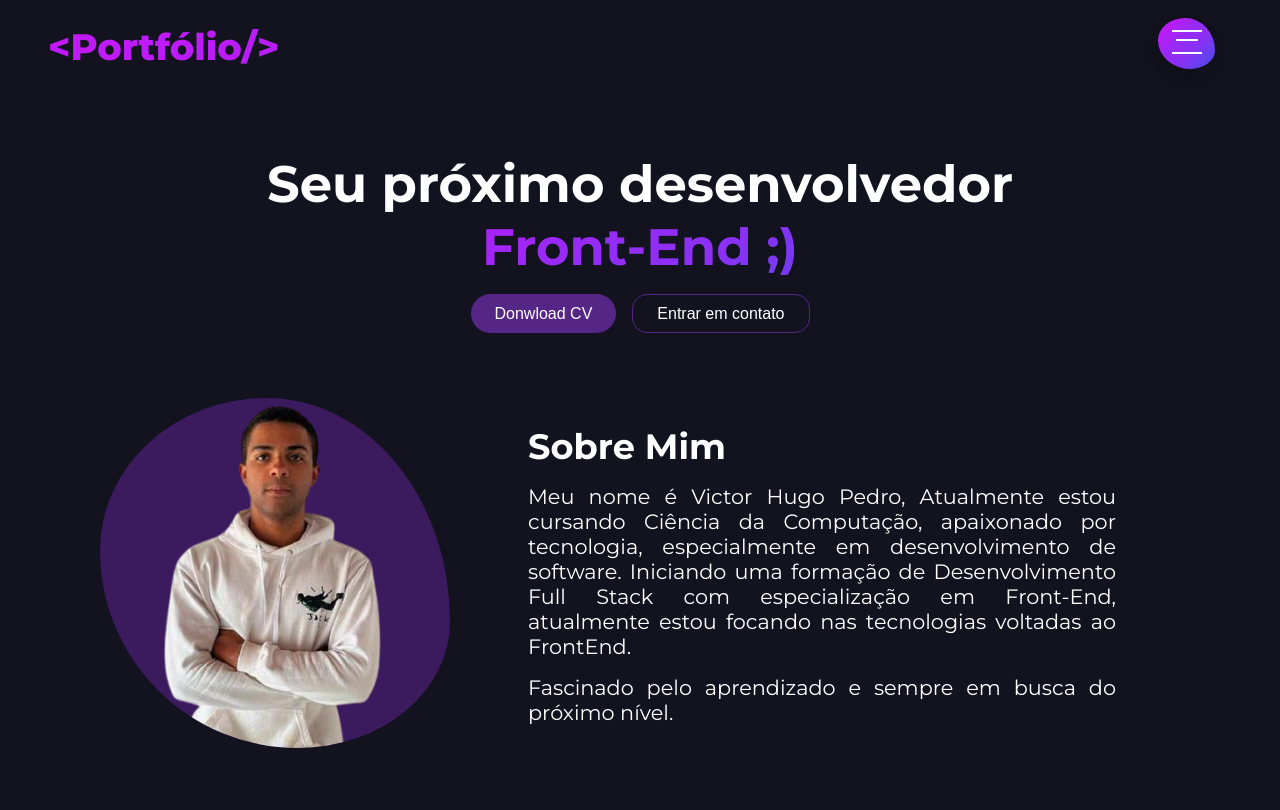
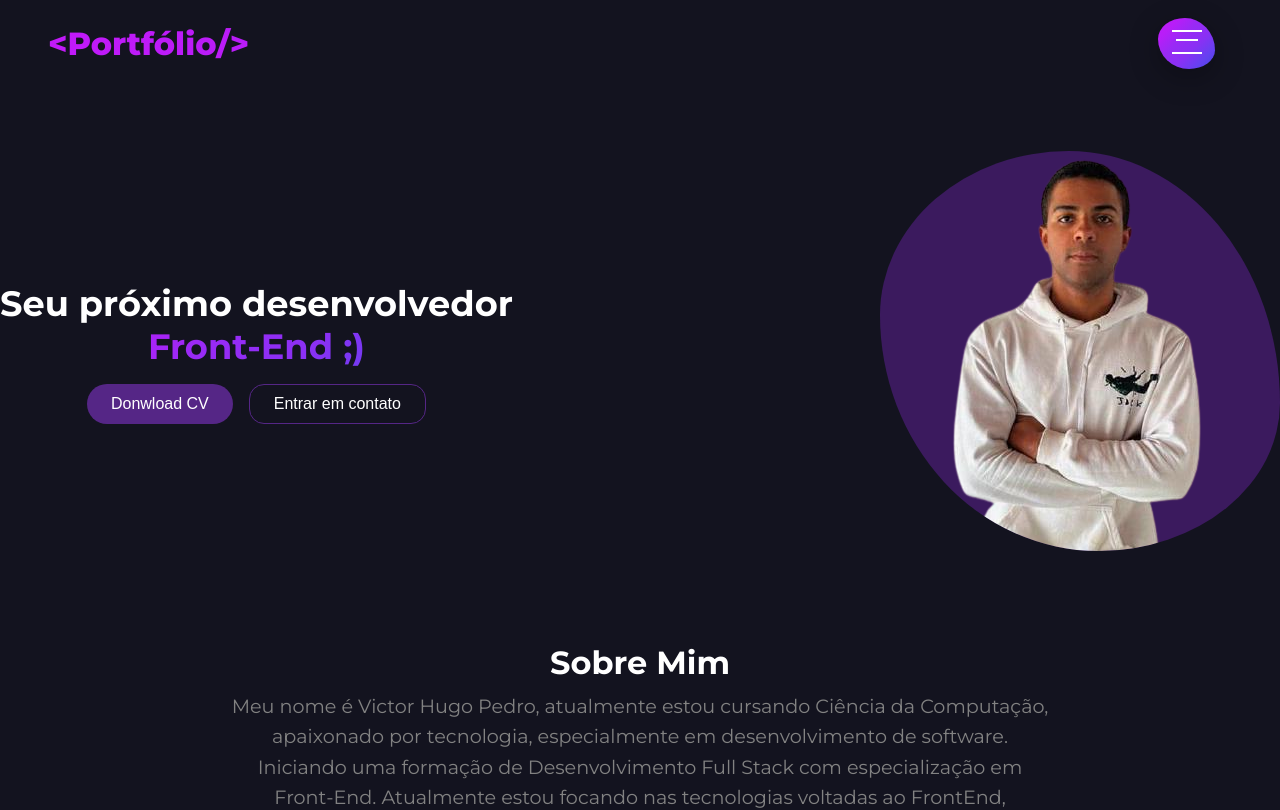
Before and after one commit to devpdro/portfolio-2.0, a React (Create React App) app: page / in a window 1280 px wide. Shown: the top 810 px of the page. Built offline with nearby package versions, Linux system fonts and the light colour scheme.

Commit message:
style: fixing layout

```diff
--- a/src/App.js
+++ b/src/App.js
@@ -1,14 +1,16 @@
 import Header from "./components/layout/Header";
 import Navbar from "./components/layout/Navbar";
-import About from "./components/layout/About"
+import About from "./components/layout/About";
+import Skills from "./components/layout/Skills";
 
 function App() {
   return (
-    <div>
+    <main>
       <Navbar />
       <Header />
       <About />
-    </div>
+      <Skills />
+    </main>
   );
 }
 
--- a/src/components/layout/About.js
+++ b/src/components/layout/About.js
@@ -1,24 +1,21 @@
 import styles from "../../styles/layout/About.module.scss";
-
-import Image from "../../assets/post1.png";
 
 function About() {
   return (
-    <section className={styles.container}>
+    <section className={styles.box}>
+      <div className={styles.container}>
         <div className={styles.box_container}>
-        <div className={styles.img_box}>
-          <img className={styles.img} src={Image} alt="Foto minha" />
-        </div>
           <div className={styles.text_box}>
             <h1>Sobre Mim</h1>
             <p>
-            Meu nome é Victor Hugo Pedro, Atualmente estou cursando Ciência da
+              Meu nome é Victor Hugo Pedro, atualmente estou cursando Ciência da
               Computação, apaixonado por tecnologia, especialmente em
               desenvolvimento de software. Iniciando uma formação de
-            Desenvolvimento Full Stack com especialização em Front-End,
-            atualmente estou focando nas tecnologias voltadas ao FrontEnd.
+              Desenvolvimento Full Stack com especialização em Front-End.
+              Atualmente estou focando nas tecnologias voltadas ao FrontEnd,
+              fascinado pelo aprendizado e sempre em busca do próximo nível.
             </p>
-          <p>Fascinado pelo aprendizado e sempre em busca do próximo nível.</p>
+          </div>
         </div>
       </div>
     </section>
--- a/src/components/layout/Header.js
+++ b/src/components/layout/Header.js
@@ -1,15 +1,26 @@
-import styles from "../../styles/layout/Header.module.scss"
+import styles from "../../styles/layout/Header.module.scss";
+
+import Image from "../../assets/post1.png";
 
 function Header() {
   return (
     <header className={styles.container}>
       <div className={styles.box_container}>
         <div className={styles.text_box}>
-          <h2>Seu próximo desenvolvedor <span>Front-End ;{")"}</span></h2>
+          <h2>
+            Seu próximo desenvolvedor <span>Front-End ;{")"}</span>
+          </h2>
           <div>
             <input className={styles.cv} type="submit" value="Donwload CV" />
-            <input className={styles.contact} type="submit" value="Entrar em contato" />
+            <input
+              className={styles.contact}
+              type="submit"
+              value="Entrar em contato"
+            />
           </div>
+        </div>
+        <div className={styles.img_box}>
+          <img className={styles.img} src={Image} alt="Foto minha" />
         </div>
       </div>
     </header>
--- /dev/null
+++ b/src/components/layout/Skills.js
@@ -0,0 +1,13 @@
+import styles from "../../styles/layout/Skills.module.scss";
+
+function Skills() {
+  return (
+    <section>
+      <div>
+        <h1>Habilidades</h1>
+      </div>
+    </section>
+  );
+}
+
+export default Skills;
--- a/src/styles/layout/About.module.scss
+++ b/src/styles/layout/About.module.scss
@@ -1,55 +1,25 @@
 .container {
   max-width: 1080px;
   margin: 0 auto;
-  margin-top: 2.7rem;
   .box_container {
     display: flex;
-    justify-content: space-between;
+    justify-content: center;
     align-items: center;
+    margin: 5.8rem 0 6rem 0;
     .text_box {
-      text-align: justify;
-      padding: 3rem 4rem 3rem 3rem;
-      max-width: 700px;
+      padding: 0 8rem;
+      line-height: 1.9rem;
       h1 {
-        font-size: 2.2rem;
+        text-align: center;
+        font-size: 2rem;
         font-family: "Montserrat", sans-serif;
       }
       p {
-        padding-top: 1rem;
-        font-size: 1.3rem;
+        padding-top: 0.8rem;
+        color: #828282;
+        text-align: center;
+        font-size: 1.2rem;
         font-family: "Montserrat", sans-serif;
-      }
-    }
-    .img_box {
-      .img {
-        width: 350px;
-        height: 350px;
-        background-color: #3b1a5e;
-        animation: border-transform 7s linear infinite;
-        @keyframes border-transform {
-          0%,
-          100% {
-            border-radius: 63% 37% 54% 46% / 55% 48% 52% 45%;
-          }
-          14% {
-            border-radius: 40% 60% 54% 46% / 49% 60% 40% 51%;
-          }
-          28% {
-            border-radius: 54% 46% 38% 62% / 49% 70% 30% 51%;
-          }
-          42% {
-            border-radius: 61% 39% 55% 45% / 61% 38% 62% 39%;
-          }
-          56% {
-            border-radius: 61% 39% 67% 33% / 70% 50% 50% 30%;
-          }
-          70% {
-            border-radius: 50% 50% 34% 66% / 56% 68% 32% 44%;
-          }
-          84% {
-            border-radius: 46% 54% 50% 50% / 35% 61% 39% 65%;
-          }
-        }
       }
     }
   }
--- a/src/styles/layout/Header.module.scss
+++ b/src/styles/layout/Header.module.scss
@@ -1,16 +1,15 @@
 .container {
-  max-width: 1080px;
+  max-width: 1280px;
   margin: 0 auto;
   .box_container {
     display: flex;
-    justify-content: center;
+    justify-content: space-between;
     align-items: center;
-    margin-top: 3.7rem;
+    margin: 4rem 0 5rem 0;
     .text_box {
       font-family: "Montserrat", sans-serif;
       h2 {
-        font-size: 3.2rem;
-        color: #fff;
+        font-size: 2.2rem;
         span {
           text-align: center;
           display: block;
@@ -32,7 +31,6 @@
         padding-top: 1rem;
         display: flex;
         justify-content: center;
-        font-family: "Montserrat", sans-serif;
         .cv {
           background-color: #552686;
           border: none;
@@ -54,5 +52,36 @@
         }
       }
     }
+    .img_box {
+      .img {
+        width: 400px;
+        background-color: #3b1a5e;
+        animation: border-transform 7s linear infinite;
+        @keyframes border-transform {
+          0%,
+          100% {
+            border-radius: 63% 37% 54% 46% / 55% 48% 52% 45%;
+          }
+          14% {
+            border-radius: 40% 60% 54% 46% / 49% 60% 40% 51%;
+          }
+          28% {
+            border-radius: 54% 46% 38% 62% / 49% 70% 30% 51%;
+          }
+          42% {
+            border-radius: 61% 39% 55% 45% / 61% 38% 62% 39%;
+          }
+          56% {
+            border-radius: 61% 39% 67% 33% / 70% 50% 50% 30%;
+          }
+          70% {
+            border-radius: 50% 50% 34% 66% / 56% 68% 32% 44%;
+          }
+          84% {
+            border-radius: 46% 54% 50% 50% / 35% 61% 39% 65%;
+          }
+        }
+      }
+    }
   }
 }
--- a/src/styles/layout/Navbar.module.scss
+++ b/src/styles/layout/Navbar.module.scss
@@ -18,7 +18,7 @@
     -webkit-background-clip: text;
     -webkit-text-fill-color: transparent;
     background-clip: text;
-    font-size: 2.3rem;
+    font-size: 2rem;
     padding-bottom: 1.5rem;
   }
 }
```
Also changed, not shown: public/robots.txt (deleted), src/styles/layout/Skills.module.scss (added). Lines whose indentation alone changed are shown as unchanged.
